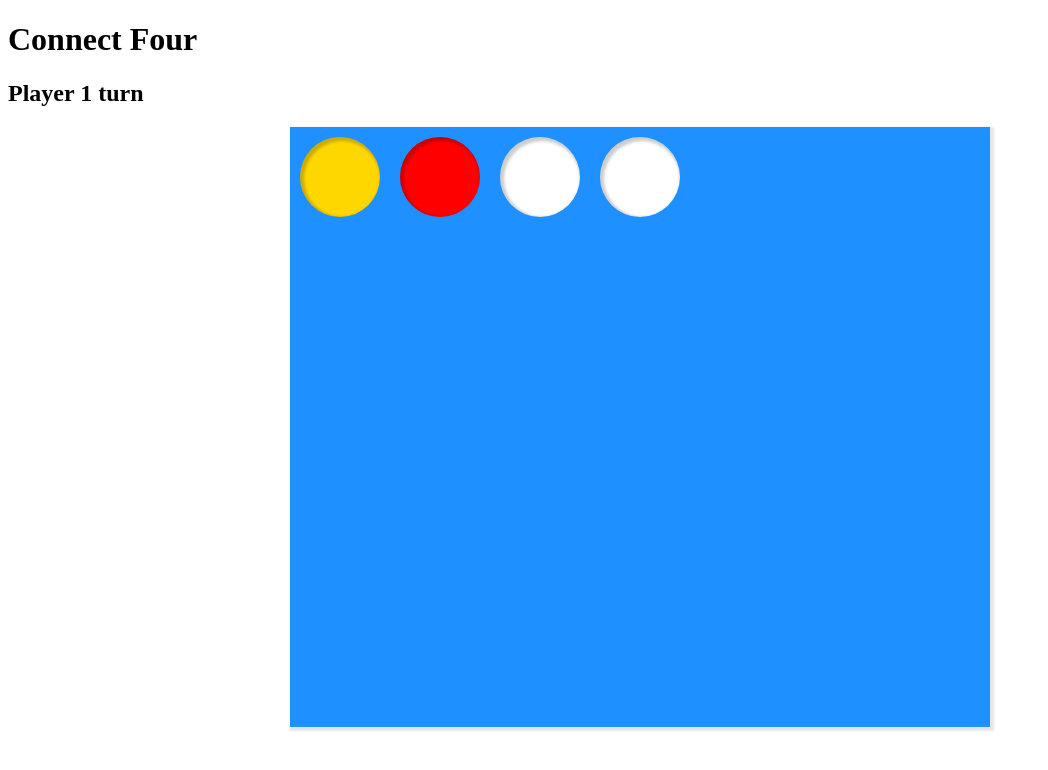
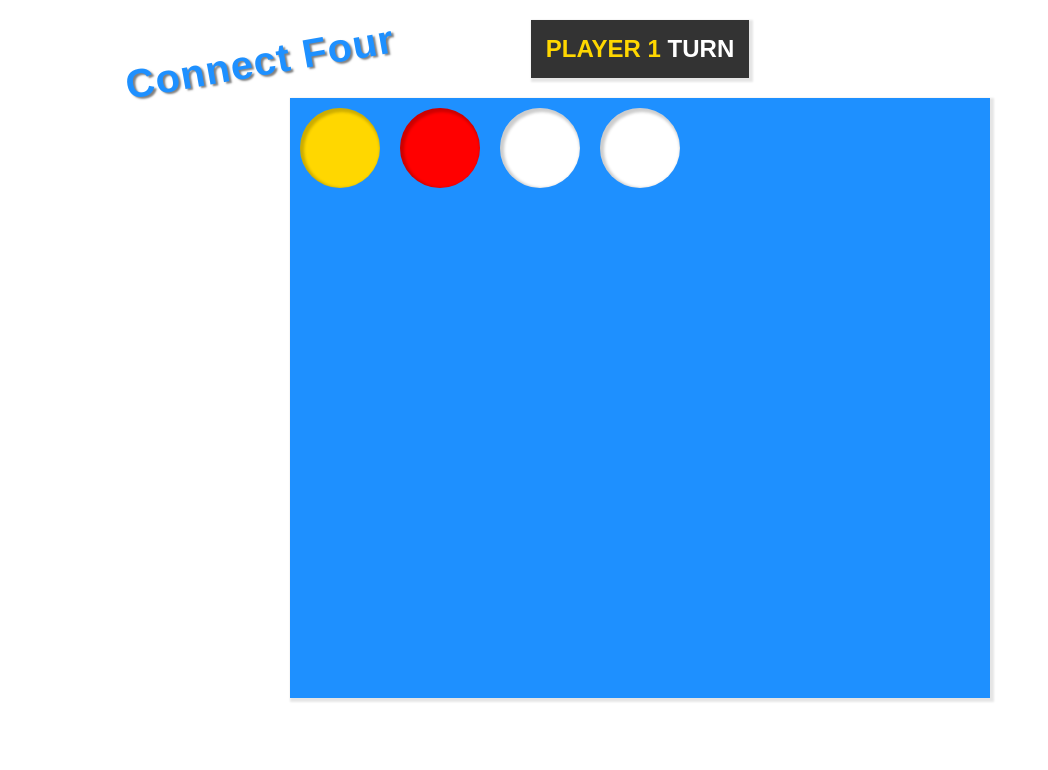
Before and after one commit to AbleLincoln/connect-four, a plain HTML site: page index.html in a window 1280 px wide. Shown: the whole page, without its empty margins (0-1048 px from the left). Drawn offline with Linux system fonts and the light colour scheme.

Commit message:
Header styles & modular CSS

```diff
--- a/main.css
+++ b/css/board.css
@@ -1,14 +1,7 @@
-:root {
-  --player1-color: gold;
-  --player2-color: red;
-  --background-color: dodgerblue;
-}
-
 #board {
   display: grid;
   grid-template-rows: repeat(6, 100px);
   grid-template-columns: repeat(7, 100px);
-  margin: auto;
   width: 700px;
   box-shadow: 2px 2px 2px 2px rgba(0,0,0,0.1);
 }
--- /dev/null
+++ b/css/headers.css
@@ -0,0 +1,26 @@
+h1 {
+  color: var(--background-color);
+  font-size: 40px;
+  margin: 0;
+  text-shadow: 2px 2px 2px rgba(0,0,0,0.5);
+  letter-spacing: 1px;
+  height: 0; /* essentially removes it from the flex */
+  position: absolute;
+  top: 40px;
+  transform: translateX(-30vw) rotate(-10deg);
+}
+
+h2#turn-indicator {
+  background-color: #333;
+  color: white;
+  padding: 15px;
+  text-transform: uppercase;
+  box-shadow: 2px 2px 2px 2px rgba(0,0,0,0.1);
+}
+
+h2#turn-indicator #player-indicator.player1 {
+  color: var(--player1-color);
+}
+h2#turn-indicator #player-indicator.player2 {
+  color: var(--player2-color);
+}
--- /dev/null
+++ b/css/main.css
@@ -0,0 +1,13 @@
+@import "variables.css";
+@import "headers.css";
+@import "board.css";
+
+body {
+  display: flex;
+  flex-direction: column;
+  justify-content: flex-start;
+  align-items: center;
+  height: 100vh;
+  margin: 0;
+  font-family: sans-serif;
+}
--- /dev/null
+++ b/css/variables.css
@@ -0,0 +1,5 @@
+:root {
+  --player1-color: gold;
+  --player2-color: red;
+  --background-color: dodgerblue;
+}
--- a/index.html
+++ b/index.html
@@ -6,13 +6,13 @@
   <meta http-equiv="X-UA-Compatible" content="IE=edge">
   <title>Connect Four</title>
   <meta name="viewport" content="width=device-width, initial-scale=1">
-  <link rel="stylesheet" type="text/css" media="screen" href="main.css">
+  <link rel="stylesheet" type="text/css" media="screen" href="css/main.css">
   <!-- <script src="main.js"></script> -->
 </head>
 
 <body>
   <h1>Connect Four</h1>
-  <h2 id="turn-indicator"><span class="player1" id="turn-color">Player 1</span> turn</h2>
+  <h2 id="turn-indicator"><span class="player1" id="player-indicator">Player 1</span> turn</h2>
   <div id="board">
     <div class="slot">
       <label for="slot06" class="player1">
```
Also changed, not shown: 1 other file.
